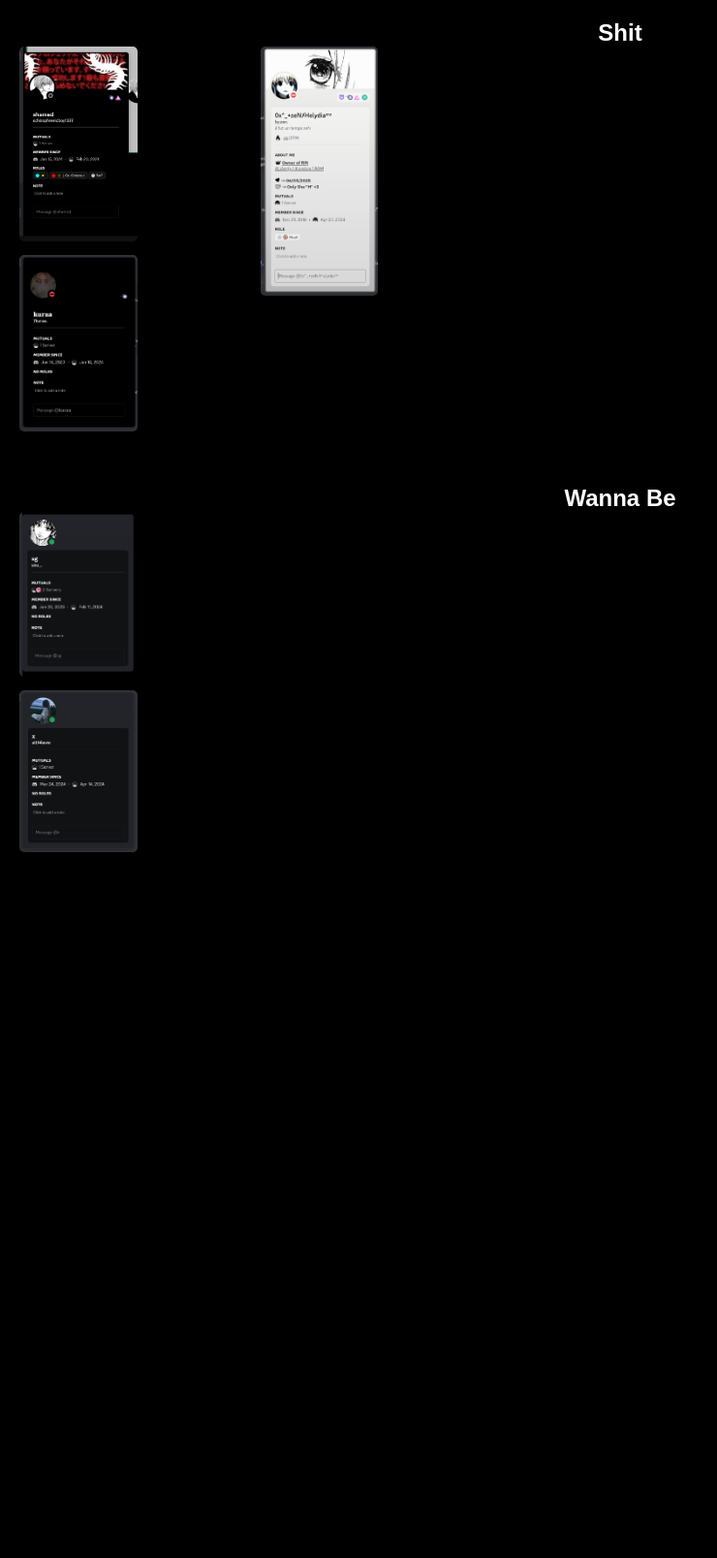
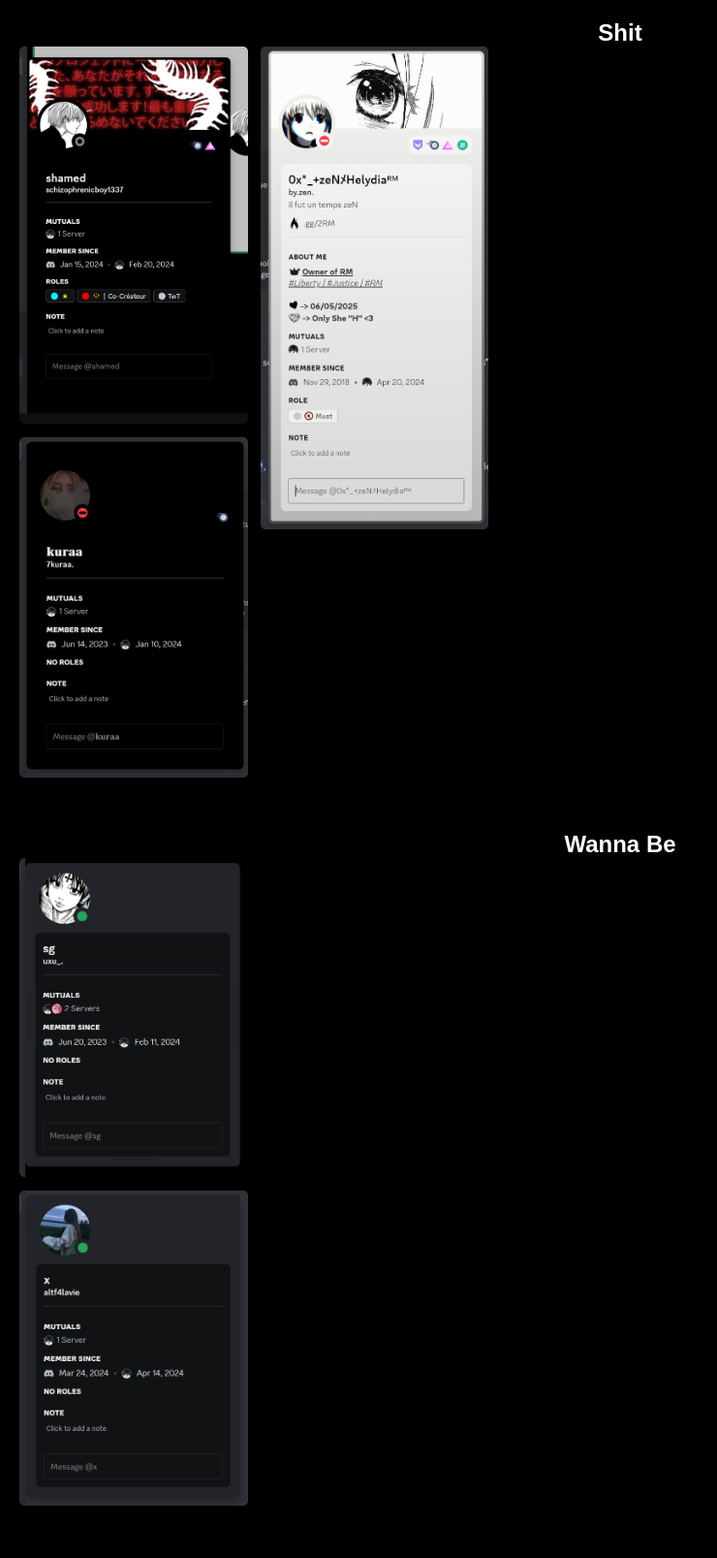
Before and after one commit to 4v1r/shame, a PHP site: page / in a window 1280 px wide. Shown: the part 120-1727 px from the top of the page at 97% size, without its empty margins (0-740 px from the left). Before the commit the page ends 999 px from the top, so only its background shows below. Run offline with PHP 8.4, Linux system fonts and the light colour scheme.

Commit message:
Update styles.css

```diff
--- a/styles.css
+++ b/styles.css
@@ -44,7 +44,6 @@ h2 {
 .card {
   display: inline-block;
   margin: 0 10px 10px 0;
-  width: calc(50% - 1px);
 }
 
 .card img {
```
